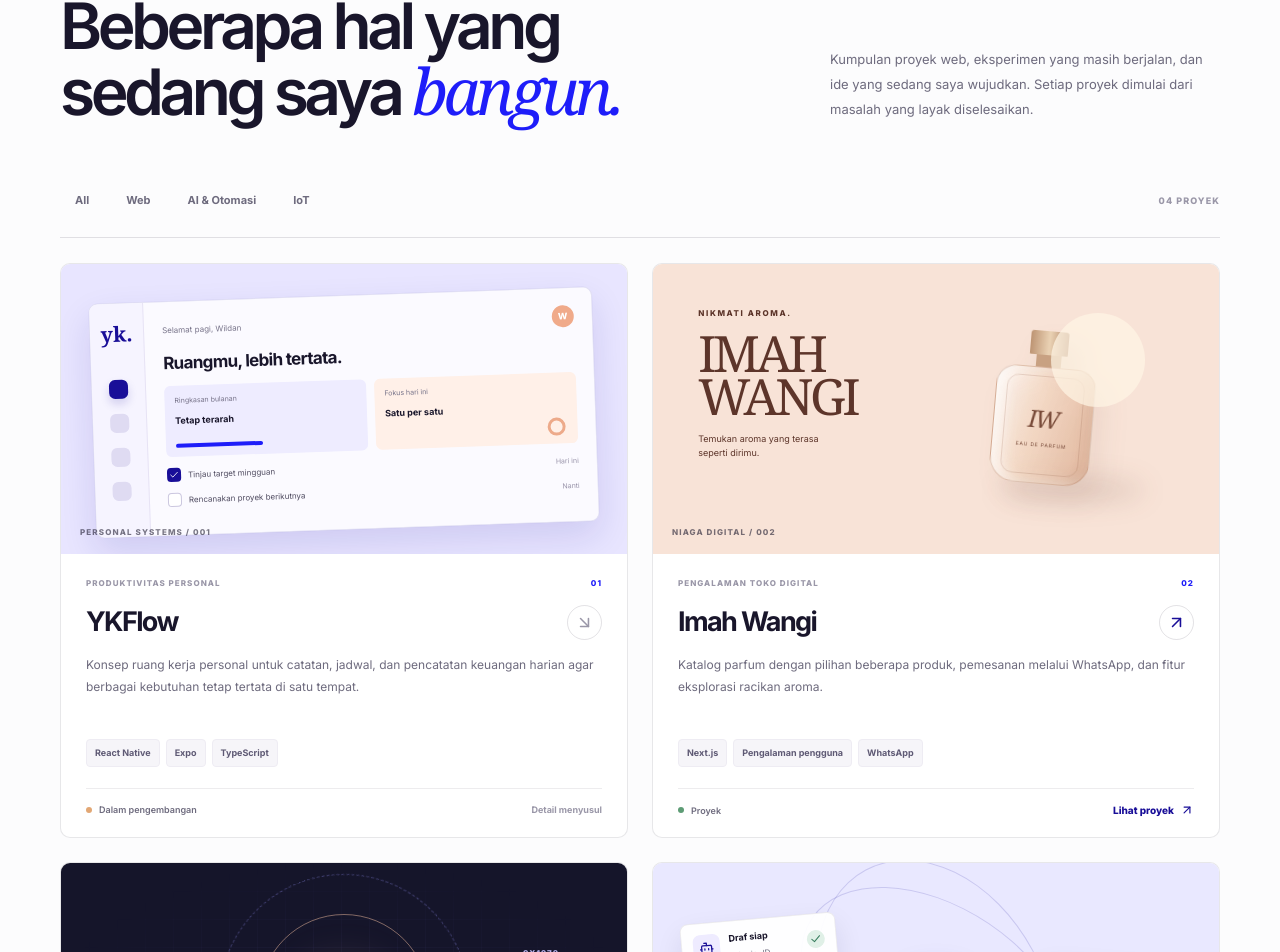
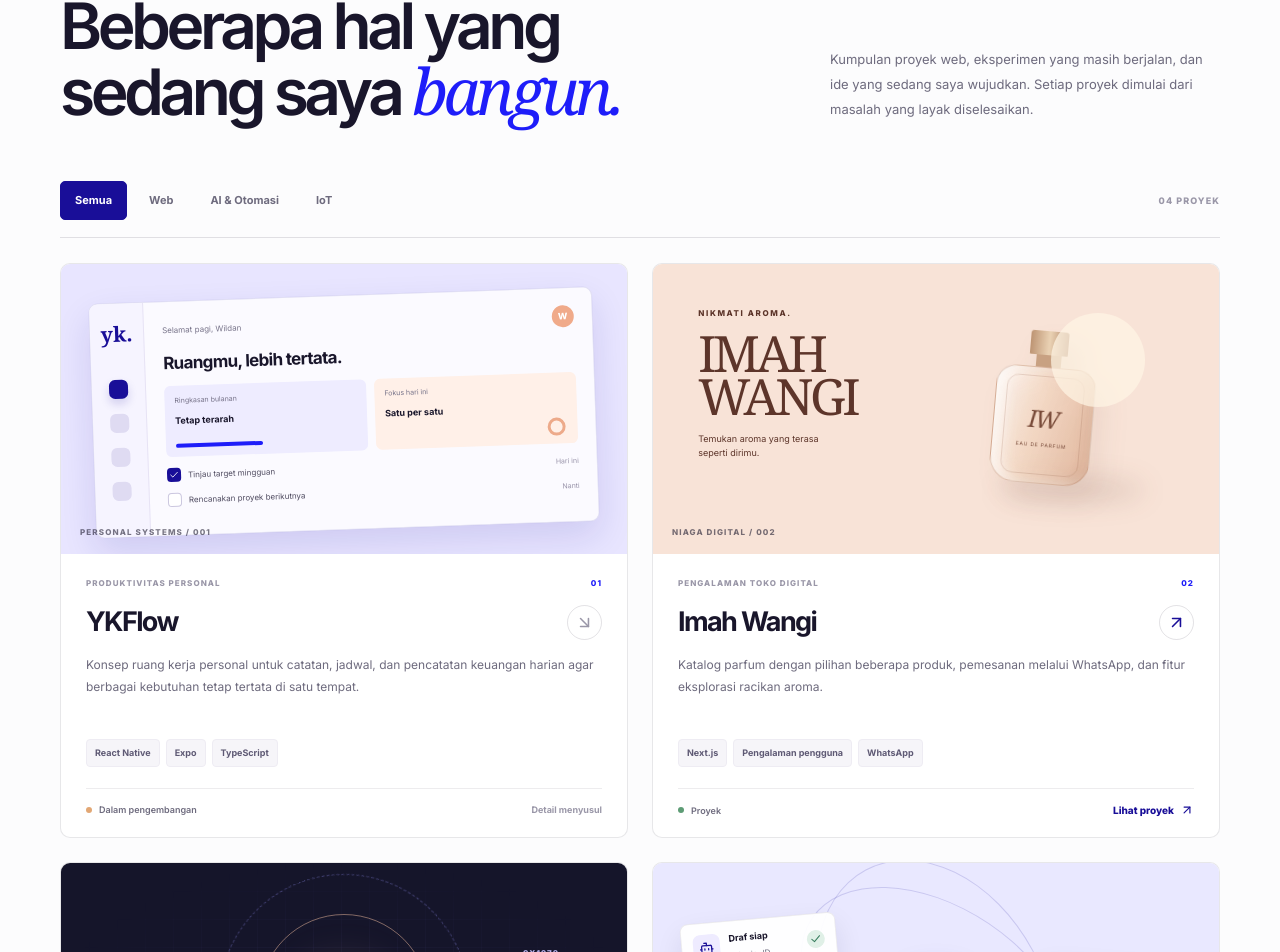
Before and after one commit to ykidnwg/yk, a Next.js app: page / in a window 1280 px wide. Shown: the part 1270-2222 px from the top of the page. Built offline with nearby package versions, Linux system fonts and the light colour scheme.

Commit message:
Fix filter label for Indonesian portfolio

```diff
--- a/src/app/page.tsx
+++ b/src/app/page.tsx
@@ -84,7 +84,7 @@ const projects: Project[] = [
   },
 ];
 
-const filters: Category[] = ["All", "Web", "AI & Otomasi", "IoT"];
+const filters: Category[] = ["Semua", "Web", "AI & Otomasi", "IoT"];
 
 const navLinks = [
   { label: "Proyek", href: "#work" },
```
